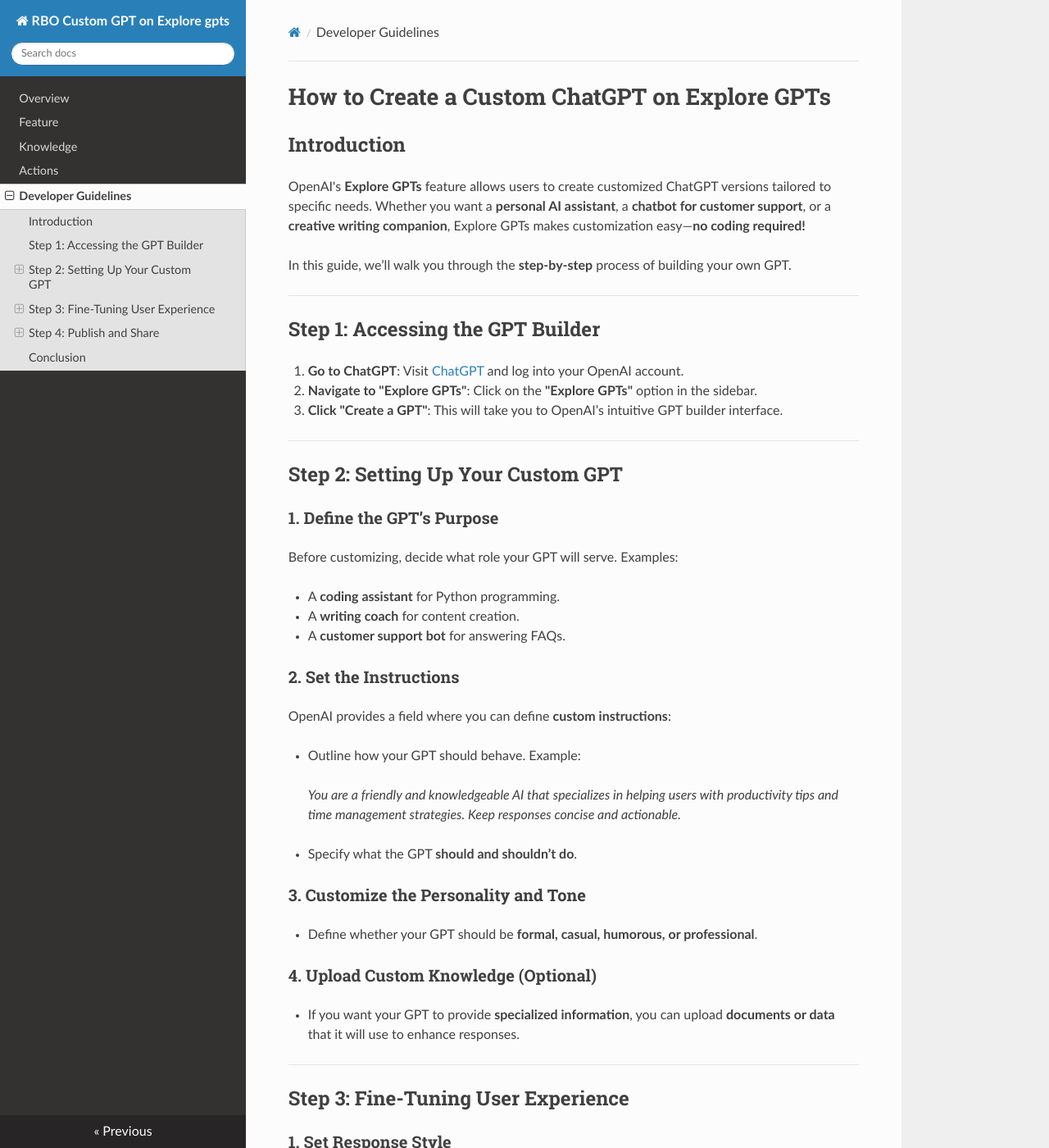
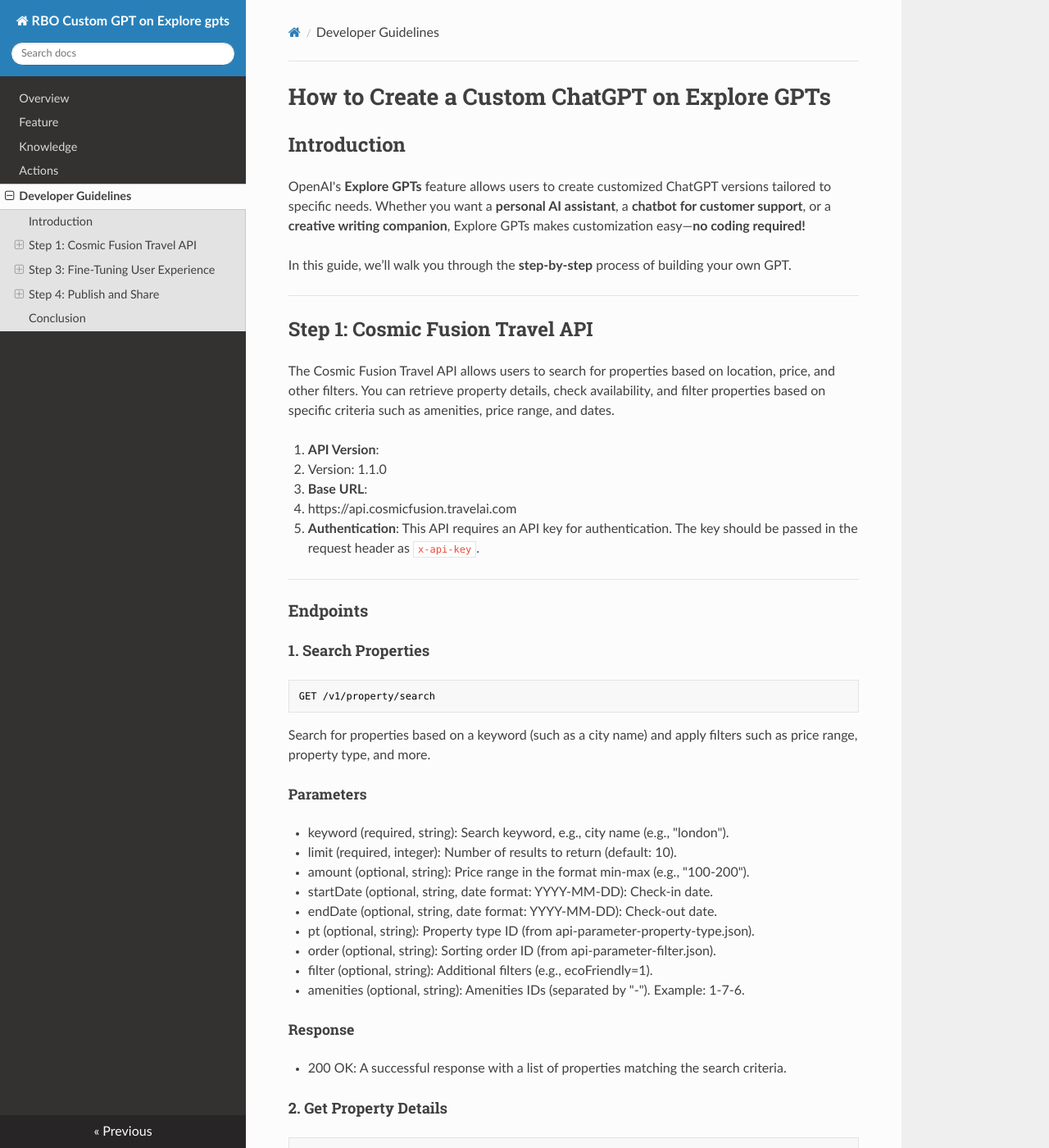
Before and after one commit to Muntasir-Ayan/Custom-RBO-GPT, an MkDocs documentation site: the page built from docs/developer.md, in a window 1280 px wide and 1400 px high. Shown: the whole window at 82% size. Built offline with MkDocs 1.6.1, drawn with Linux system fonts in a browser that asks for light colours; nearby versions of some CDN libraries; some of the changed text lies outside the part shown.

Commit message:
developer.md changed

```diff
--- a/docs/developer.md
+++ b/docs/developer.md
@@ -8,41 +8,89 @@
 
 ---
 
-## Step 1: Accessing the GPT Builder
+## Step 1: Cosmic Fusion Travel API
 
-1. **Go to ChatGPT**: Visit [ChatGPT](https://chat.openai.com/) and log into your OpenAI account.
-2. **Navigate to "Explore GPTs"**: Click on the **"Explore GPTs"** option in the sidebar.
-3. **Click "Create a GPT"**: This will take you to OpenAI’s intuitive GPT builder interface.
+The Cosmic Fusion Travel API allows users to search for properties based on location, price, and other filters. You can retrieve property details, check availability, and filter properties based on specific criteria such as amenities, price range, and dates.
+
+1. **API Version**:
+   - Version: 1.1.0
+2. **Base URL**:
+   - https://api.cosmicfusion.travelai.com
+3. **Authentication**: This API requires an API key for authentication. The key should be passed in the request header as `x-api-key`.
 
 ---
 
-## Step 2: Setting Up Your Custom GPT
+### Endpoints
 
-### 1. Define the GPT’s Purpose
+#### 1. Search Properties
 
-Before customizing, decide what role your GPT will serve. Examples:
+    GET /v1/property/search
 
-- A **coding assistant** for Python programming.
-- A **writing coach** for content creation.
-- A **customer support bot** for answering FAQs.
+Search for properties based on a keyword (such as a city name) and apply filters such as price range, property type, and more.
 
-### 2. Set the Instructions
+##### Parameters
 
-OpenAI provides a field where you can define **custom instructions**:
+- keyword (required, string): Search keyword, e.g., city name (e.g., "london").
+- limit (required, integer): Number of results to return (default: 10).
+- amount (optional, string): Price range in the format min-max (e.g., "100-200").
+- startDate (optional, string, date format: YYYY-MM-DD): Check-in date.
+- endDate (optional, string, date format: YYYY-MM-DD): Check-out date.
+- pt (optional, string): Property type ID (from api-parameter-property-type.json).
+- order (optional, string): Sorting order ID (from api-parameter-filter.json).
+- filter (optional, string): Additional filters (e.g., ecoFriendly=1).
+- amenities (optional, string): Amenities IDs (separated by "-"). Example: 1-7-6.
 
-- Outline how your GPT should behave. Example:
+##### Response
 
-  > *You are a friendly and knowledgeable AI that specializes in helping users with productivity tips and time management strategies. Keep responses concise and actionable.*
+- 200 OK: A successful response with a list of properties matching the search criteria.
 
-- Specify what the GPT **should and shouldn’t do**.
+#### 2. Get Property Details
 
-### 3. Customize the Personality and Tone
+    GET /v1/property/details/{propertyId}
 
-- Define whether your GPT should be **formal, casual, humorous, or professional**.
+Fetch detailed information about a specific property.
 
-### 4. Upload Custom Knowledge (Optional)
+##### Parameters
 
-- If you want your GPT to provide **specialized information**, you can upload **documents or data** that it will use to enhance responses.
+- `propertyId` (required, string): The unique property ID from a search response.
+
+##### Response
+
+- **200 OK**: Detailed information about the property including its location, price, amenities, and policies.
+
+#### 3. Search Properties by Title
+
+    GET /v1/property/search/title/{title}
+
+Search for properties by their title (e.g., hotel name).
+
+##### Parameters
+
+- `title` (required, string): The exact property title or name (e.g., "Sheraton").
+- `countryCode` (optional, string): The country code for filtering properties (e.g., "us").
+- `location` (optional, string): A specific location to filter properties (e.g., "Panama").
+
+##### Response
+
+- **200 OK**: A successful response with properties matching the given title and filters.
+
+#### 4. Check Property Availability
+
+    GET /v1/property/availability-check
+
+Check the availability of a property for a given date range.
+
+##### Parameters
+
+- checkInDate (required, string, date format: YYYY-MM-DD): The check-in date.
+- checkOutDate (required, string, date format: YYYY-MM-DD): The check-out date.
+- partnerId (required, string): The partner ID (e.g., 33593320).
+- feed (required, integer): The feed ID (e.g., 11).
+- clientCountryCode (required, string): The country code of the client (e.g., "us").
+
+##### Response
+
+- **200 OK**: Availability details for the specified dates.
 
 ---
 
@@ -66,10 +114,12 @@
 
 ## Step 4: Publish and Share
 
-###  Save and Publish
+### Save and Publish
+
 - Once satisfied, click **“Publish”**.
 
 ### 🔗 Share with Others
+
 - You can share your custom GPT via a **link** or keep it **private** for personal use.
 
 ---
@@ -78,8 +128,8 @@
 
 Creating a **custom ChatGPT** with OpenAI’s **Explore GPTs** is an exciting way to **personalize AI interactions**. Whether for **personal, business, or creative projects**, a tailored GPT can enhance **productivity and engagement**. Try building one today and **unleash the potential of AI!**
 
+---
 
----
 <div style="text-align: center; padding: 10px; border: 2px solid #3299a8; border-radius: 10px; box-shadow: 4px 4px 10px rgba(0, 0, 0, 0.2); margin-bottom:10px; ">
     <b><span style="color: #3299a8;">Thank You</span></b> for being with
     <a href="https://www.rentbyowner.com" target="_blank"><b>RentByOwner</b></a>.
```
Also changed, not shown: 1 other file.
